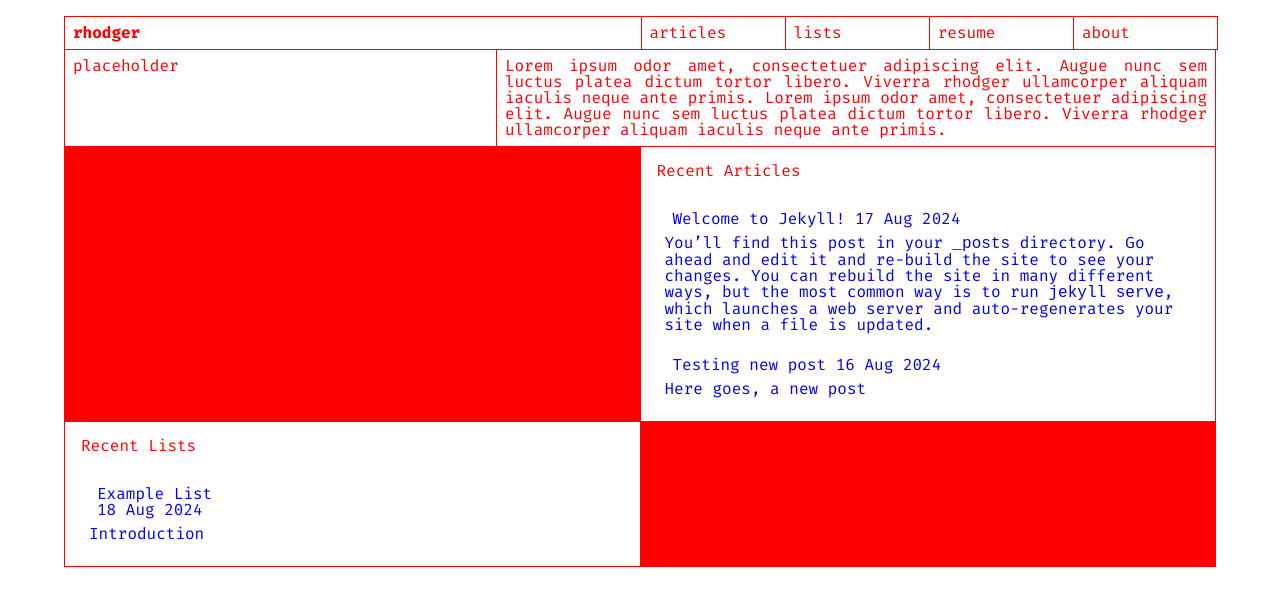
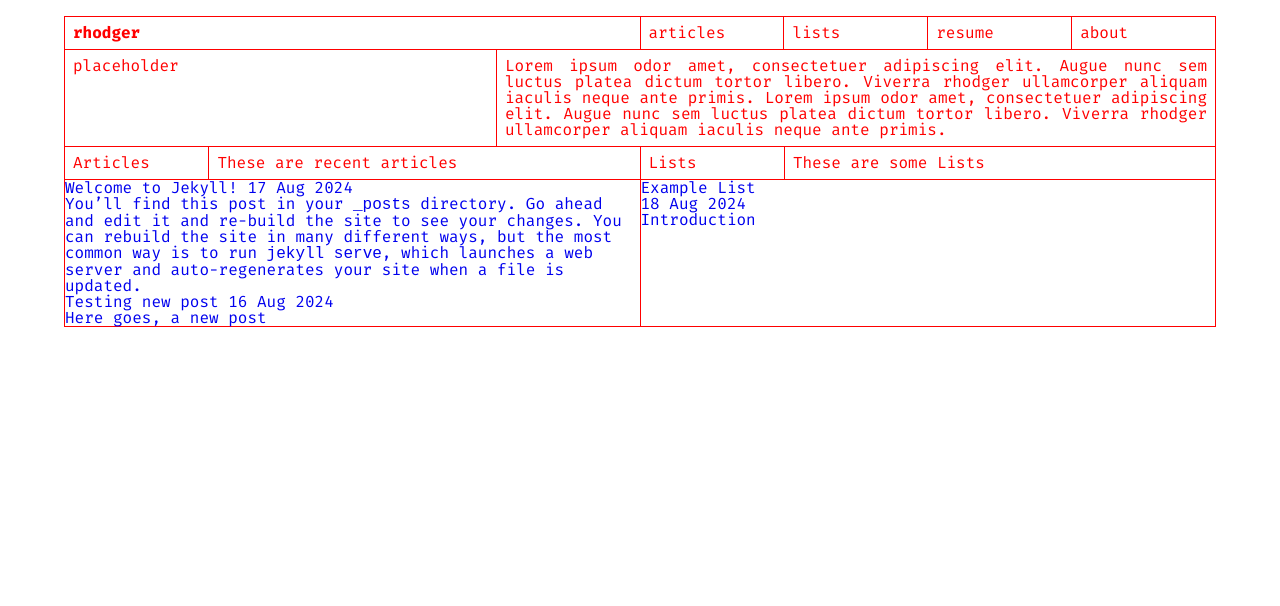
Before and after one commit to rhodger/rhodger.github.io, a Jekyll site: the page built from index.html, in a window 1280 px wide. Shown: the top 606 px of the page. Built offline with Jekyll 4.4.1, drawn with Linux system fonts in a browser that asks for light colours.

Commit message:
Fixed styling bugs and added collection header styles

```diff
--- a/index.html
+++ b/index.html
@@ -31,10 +31,11 @@
     </div>
 </div>
 
-<div class="content"> // TODO: Line under secrion headers?
+<div class="content"> <!-- // TODO: Line under secrion headers? -->
   <div class="collection articles">
       <div class="collection__header">
-          <p>Recent Articles</p>
+          <p class="title">Articles</p>
+          <p class="description">These are recent articles</p>
       </div>
       <div class="collection__body">
           {% for post in site.posts limit:3 %}
@@ -51,15 +52,20 @@
   </div>
   <div class="collection lists">
       <div class="collection__header">
-          <p>Recent Lists</p>
+        <p class="title">Lists</p>
+        <p class="description">These are some Lists</p>
       </div>
       <div class="collection__body">
           {% for post in site.lists limit:3 %}
           <a href="{{ post.url }}">
               <div class="article"">
                   <div class="article__header">
+                    <div>
                       <p class="article__title">{{ post.title }}</p>
+                    </div>
+                    <div>
                       <p class="article__date">{{ post.last_updated | date_to_string }}</p>
+                    </div>
                   </div>
                   <p class="article__snippet">{{ post.excerpt }}</p>
               </div>
--- a/style.scss
+++ b/style.scss
@@ -19,7 +19,6 @@ p {
 }
 
 .navbar {
-    width: 100%;
     height: 2rem;
     display: grid;
     grid-template-columns: 1fr 1fr;
@@ -88,8 +87,21 @@ p {
     gap: 1px;
     padding: 0 1px 1px 1px;
 
-    div {
+    .collection {
+        padding: 0;
         background-color: white;
-        padding: .5rem;
+
+        .collection__header {
+            display: grid;
+            grid-template-columns: 1fr 3fr;
+            background-color: red;
+            gap: 1px;
+            padding: 0 0 1px 0;
+
+            p {
+                background-color: white;
+                padding: .5em;
+            }
+        }
     }
 }
```
